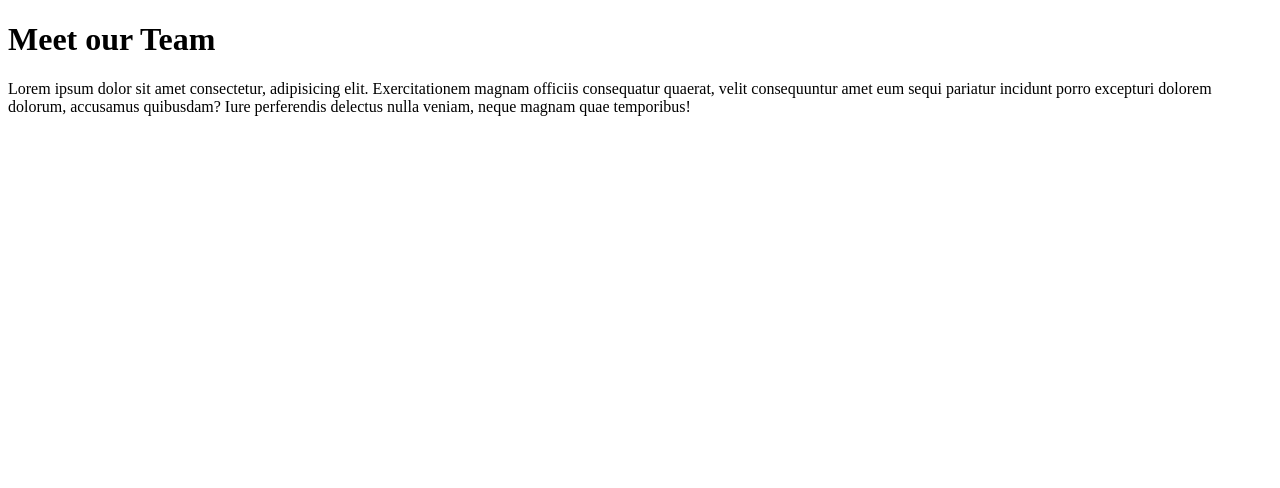
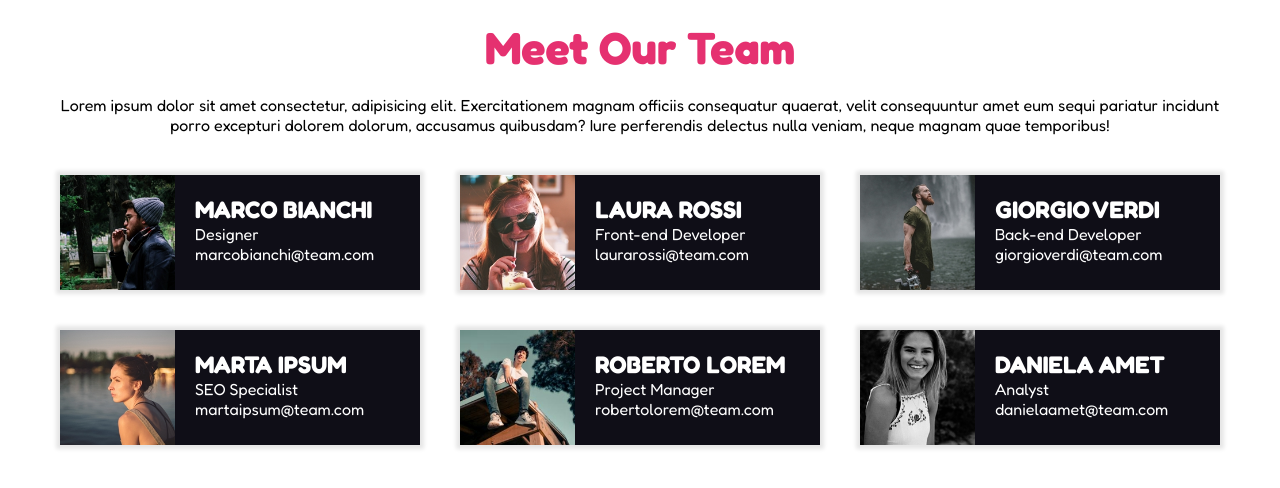
Before and after one commit to DavideGila/html-css-float-cards, a plain HTML site: page index.html in a window 1280 px wide. Drawn offline with Linux system fonts and the light colour scheme.

Commit message:
adjustments html and completed css

```diff
--- a/css/style.css
+++ b/css/style.css
@@ -0,0 +1,73 @@
+* {
+    margin: 0;
+    padding: 0;
+    box-sizing: border-box;
+    font-family: "Fredoka", sans-serif;
+}
+
+/* var */
+
+:root{
+    --title-color: #E53170;
+    --bg-cards: #0F0E17;
+}
+
+/* debug */
+
+/* .debug {
+    border: 2px solid red;
+    box-shadow: 0 5px 5px 5px rgba(255, 255, 255, 0.7);
+} */
+
+.clearfix::after {
+    content: "";
+    display: table;
+    clear: both;
+}
+
+/* body */
+
+body {
+    max-width: 1200px;
+    margin: 0 auto;
+}
+
+/* header */
+
+h1 {
+    color: var(--title-color);
+    font-size: 45px;
+    margin-top: 20px;
+    margin-bottom: 20px;
+}
+
+h1, section > p {
+    text-align: center;
+}
+
+/* main section */
+
+p {
+    margin-bottom: 20px;
+}
+
+.box {
+    margin: 20px;
+    width: calc(100% / 3 - 40px);
+    background-color: var(--bg-cards);
+    color: white;
+    box-shadow: 0 0 4px 4px rgba(0, 0, 0, .1);
+}
+
+.pull-left {
+    float: left;
+}
+
+img {
+    width: 115px;
+}
+
+.cards-content {
+    display: inline-block;
+    padding: 20px;
+}
--- a/index.html
+++ b/index.html
@@ -1,37 +1,81 @@
 <!DOCTYPE html>
 <html lang="en">
+
 <head>
     <meta charset="UTF-8">
     <meta name="viewport" content="width=device-width, initial-scale=1.0">
     <link rel="preconnect" href="https://fonts.googleapis.com">
     <link rel="preconnect" href="https://fonts.gstatic.com" crossorigin>
-    <link href="https://fonts.googleapis.com/css2?family=Fredoka:wght@300&display=swap" rel="stylesheet">
+    <link href="https://fonts.googleapis.com/css2?family=Fredoka:wght@300;400;500;600;700&display=swap" rel="stylesheet">
     <link rel="stylesheet" href="css/style.css">
     <title>Floating Cards</title>
 </head>
 
 <body>
     <header>
-        <h1>Meet our Team</h1>
+        <h1><strong>Meet Our Team</strong></h1>
     </header>
 
     <main>
         <section>
             <p>
-                Lorem ipsum dolor sit amet consectetur, adipisicing elit. Exercitationem magnam officiis consequatur quaerat, velit consequuntur amet eum sequi pariatur incidunt porro excepturi dolorem dolorum, accusamus quibusdam? Iure perferendis delectus nulla veniam, neque magnam quae temporibus!
+                Lorem ipsum dolor sit amet consectetur, adipisicing elit. Exercitationem magnam officiis consequatur
+                quaerat, velit consequuntur amet eum sequi pariatur incidunt porro excepturi dolorem dolorum, accusamus
+                quibusdam? Iure perferendis delectus nulla veniam, neque magnam quae temporibus!
             </p>
         </section>
 
         <section>
-            <div>
-                <div></div>
-                <div></div>
-                <div></div>
-                <div></div>
-                <div></div>
-                <div></div>
+            <div class="debug box pull-left clearfix">
+                <img src="img/male1.png" alt="Immagine Marco Bianchi" class="pull-left">
+                <div class="cards-content">
+                    <h2>MARCO BIANCHI</h2>
+                    <div>Designer</div>
+                    <div>marcobianchi@team.com</div>
+                </div>
+            </div>
+            <div class="debug box pull-left clearfix">
+                <img src="img/female1.png" alt="Immagine Marco Bianchi" class="pull-left">
+                <div class="cards-content">
+                    <h2>LAURA ROSSI</h2>
+                    <div>Front-end Developer</div>
+                    <div>laurarossi@team.com</div>
+                </div>
+            </div>
+            <div class="debug box pull-left clearfix">
+                <img src="img/male2.png" alt="Immagine Marco Bianchi" class="pull-left">
+                <div class="cards-content">
+                    <h2>GIORGIO VERDI</h2>
+                    <div>Back-end Developer</div>
+                    <div>giorgioverdi@team.com</div>
+                </div>
+            </div>
+            <div class="debug box pull-left clearfix">
+                <img src="img/female2.png" alt="Immagine Marco Bianchi" class="pull-left">
+                <div class="cards-content">
+                    <h2>MARTA IPSUM</h2>
+                    <div>SEO Specialist</div>
+                    <div>martaipsum@team.com</div>
+                </div>
+            </div>
+            <div class="debug box pull-left clearfix">
+                <img src="img/male3.png" alt="Immagine Marco Bianchi" class="pull-left">
+                <div class="cards-content">
+                    <h2>ROBERTO LOREM</h2>
+                    <div>Project Manager</div>
+                    <div>robertolorem@team.com</div>
+                </div>
+            </div>
+            <div class="debug box pull-left clearfix">
+                <img src="img/female3.png" alt="Immagine Marco Bianchi" class="pull-left">
+                <div class="cards-content">
+                    <h2>DANIELA AMET</h2>
+                    <div>Analyst</div>
+                    <div>danielaamet@team.com</div>
+                </div>
             </div>
         </section>
     </main>
 </body>
+
 </html>
```
